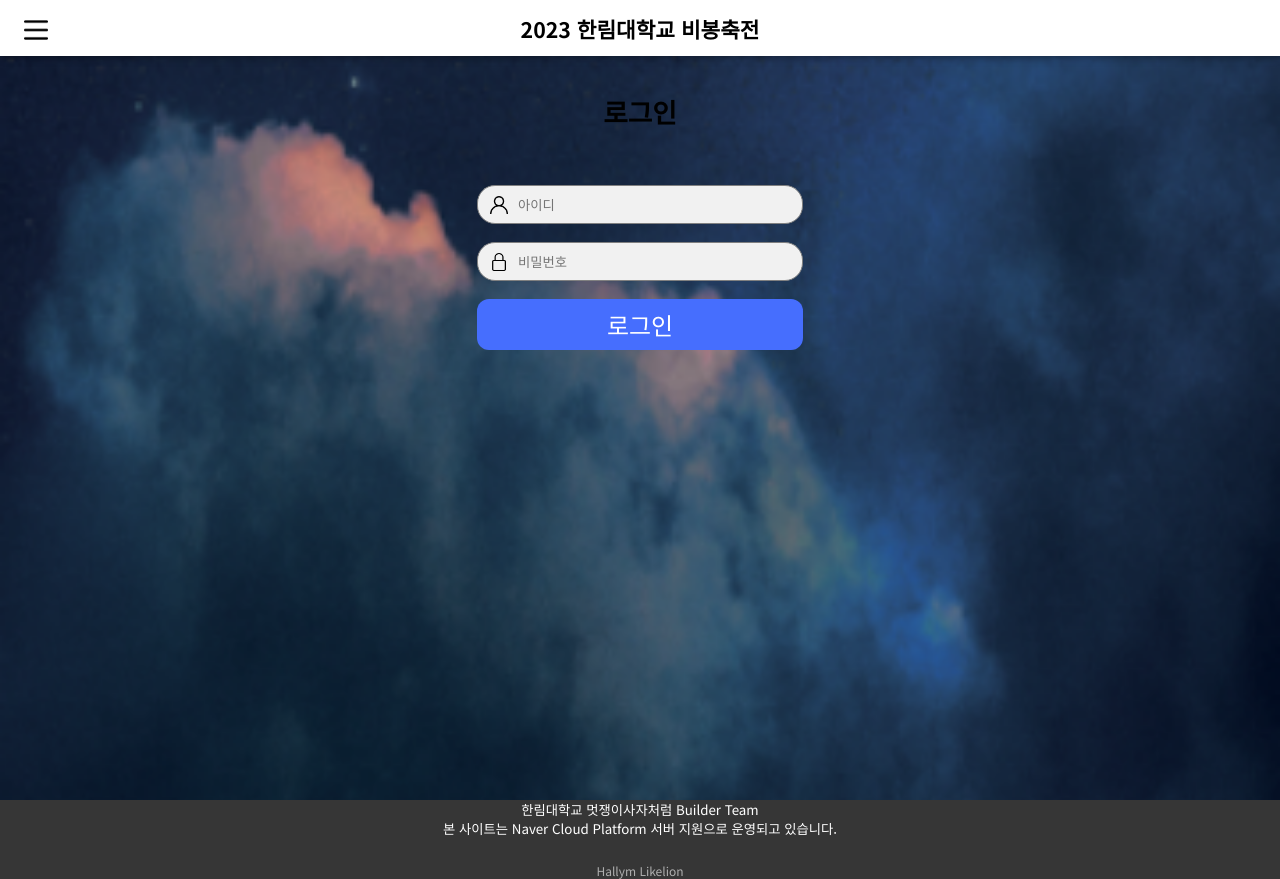
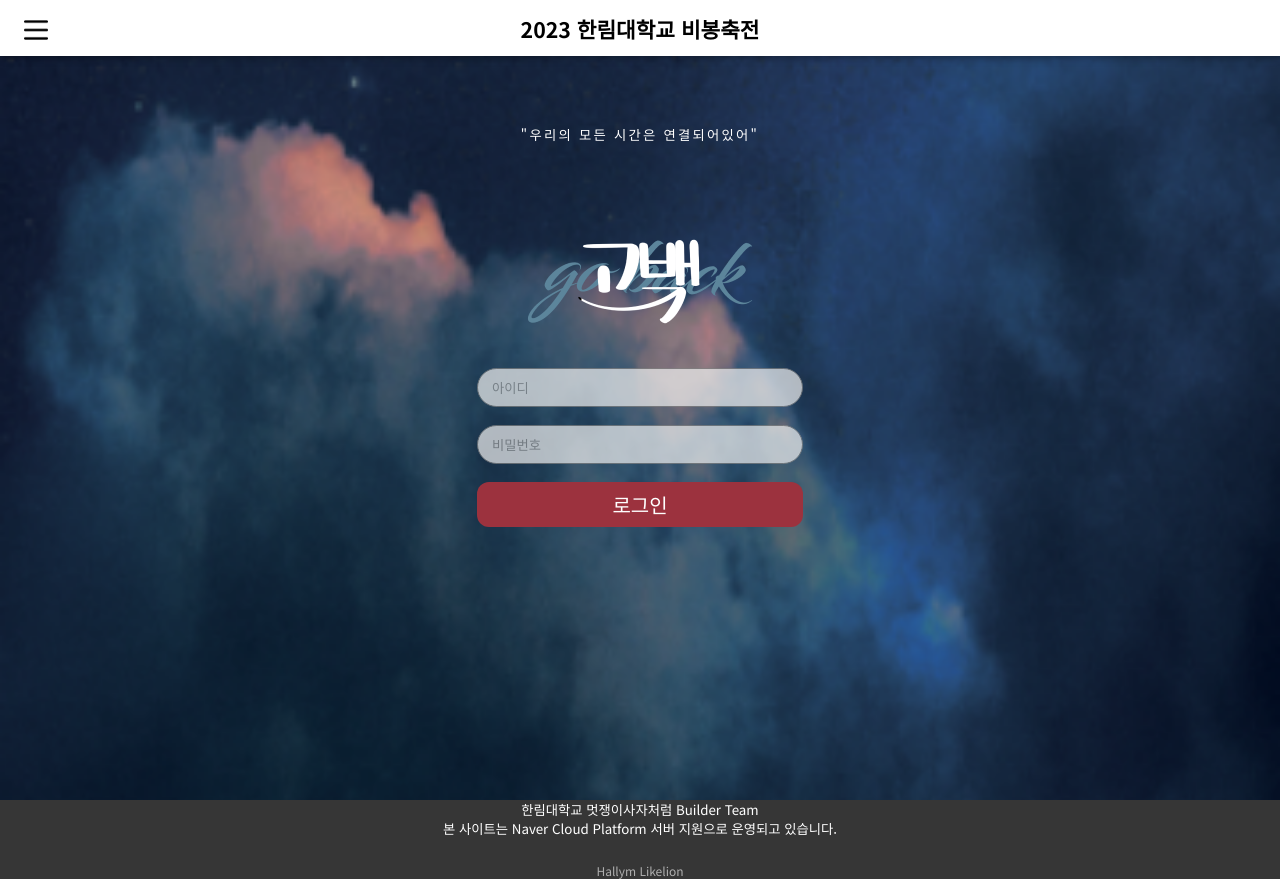
Before and after one commit to Hallym-LIKELION/HallymFestival2023-Frontend, a Vue app: page /login in a window 1280 px wide. Built offline with nearby package versions, Linux system fonts and the light colour scheme.

Commit message:
fix: 관리자 전용 로그인 화면 수정 / 디자인 반영

```diff
--- a/src/views/Login.vue
+++ b/src/views/Login.vue
@@ -1,14 +1,17 @@
 <template>
   <main>
-    <h1>로그인</h1>
+    <div class="introment">
+    <p>"우리의 모든 시간은 연결되어있어"</p>
+  </div>
+  <div class="logo">
+      <img src="@/assets/logo.png" alt="" />
+  </div>
     <div class="form">
       <form @submit.prevent="fnLogin">
         <div class="input id">
-          <img :src="userImage" alt="" />
           <input name="uid" placeholder="아이디" v-model="id" />
         </div>
         <div class="input password">
-          <img :src="lockImage" alt="" />
           <input name="uid" placeholder="비밀번호" v-model="password" type="password" />
         </div>
         <div class="button">
@@ -53,10 +56,26 @@ export default {
 </script>
 
 <style scoped>
+.logo {
+  display: flex;
+  justify-content: center;
+}
+.introment {
+  font-family: 'Noto Sans KR', sans-serif;
+  font-style: normal;
+  font-size: 15px;
+  line-height: 13px;
+  text-align: center;
+  letter-spacing: 0.15em;
+  margin: 0;
+  padding: 36px 0;
+  color: #FFFFFF;
+}
 h1 {
   font-size: 20pt;
   text-align: center;
   padding: 36px 0;
+  color: white;
 }
 
 p {
@@ -76,17 +95,14 @@ p {
   padding: 8px 12px;
   margin-top: 18px;
   border: 1px solid gray;
-  border-radius: 18px;
+  border-radius: 46.25px;
   background-color: #f1f1f1;
   display: flex;
   align-items: center;
   width: 300px;
+  opacity: 0.7;
 }
 
-img {
-  width: 18px;
-  margin-right: 8px;
-}
 
 .input > input {
   width: 100%;
@@ -94,20 +110,21 @@ img {
   border: none;
   outline: none;
   font-family: 'Noto Sans KR', sans-serif;
+  opacity: 0.7;
 }
 
 .button > button {
   width: 100%;
   margin-top: 18px;
   padding: 8px 0;
-  font-size: 18pt;
+  font-size: 15pt;
   border-radius: 12px;
   color: white;
-  background-color: #466efe;
+  background-color: #9C323E;
   transition: background-color 0.1s;
 }
 
 .button > button:hover {
-  background-color: #0f8bff;
+  background-color: #9C323E;
 }
 </style>
```
